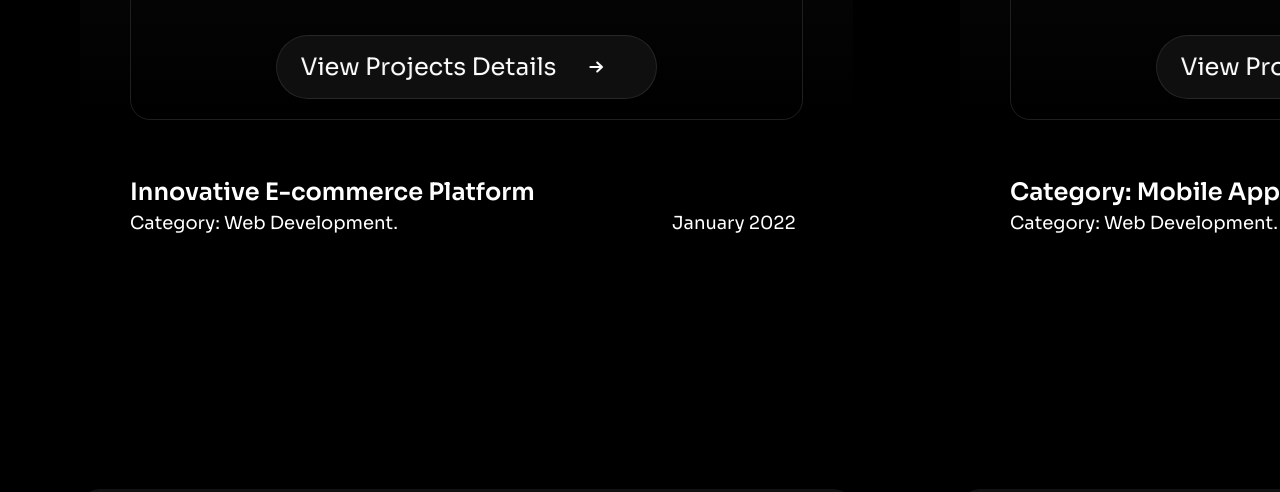
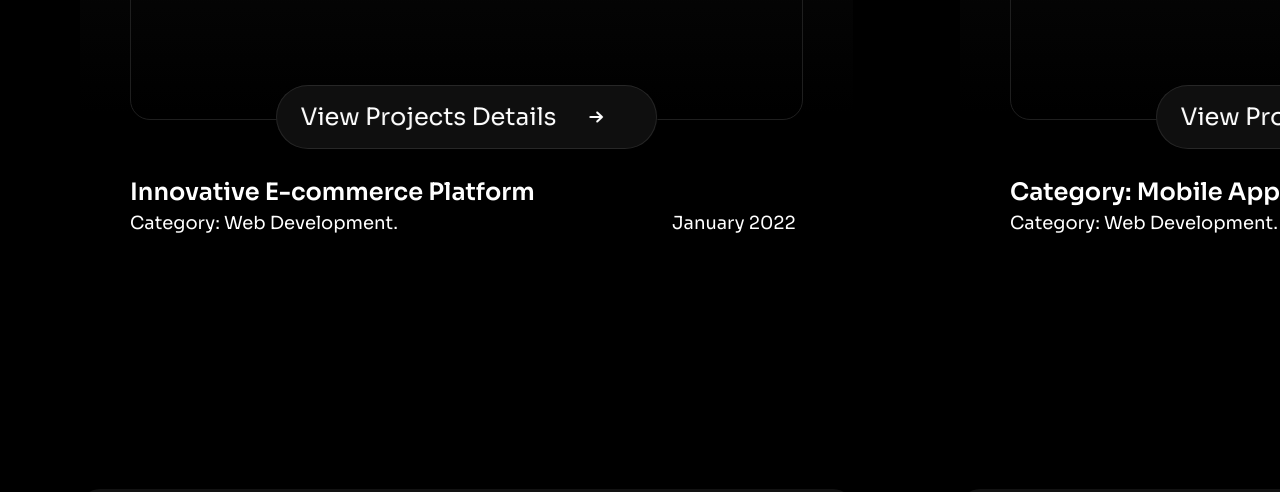
Before and after one commit to Behruz002-J/drive-success.design, a plain HTML site: page index.html in a window 1280 px wide. Shown: the part 4836-5328 px from the top of the page. Drawn offline with Linux system fonts and the light colour scheme; a web font is replaced by a local one.

Commit message:
added new things

```diff
--- a/style/_main.scss
+++ b/style/_main.scss
@@ -275,9 +275,8 @@ padding-left: 24px;
     border-radius: 74px;
     cursor: pointer;
     position: absolute;
-    // padding-left: 24px;
 
-    bottom:290px;
+    bottom:240px;
     left: 50%;
     transform: translateX(-50%);
     transition: 0.25s ease;
```
Also changed, not shown: dist/index.css, 1 other file.
